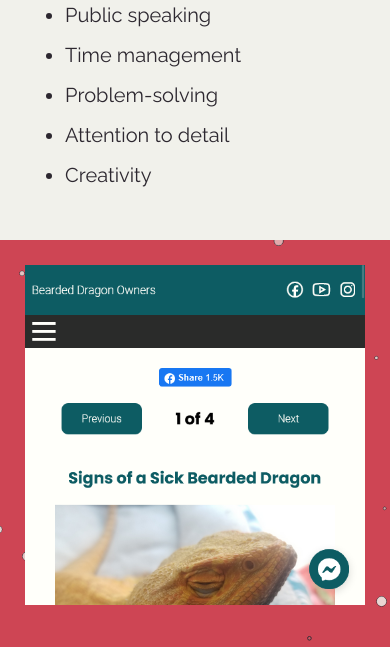
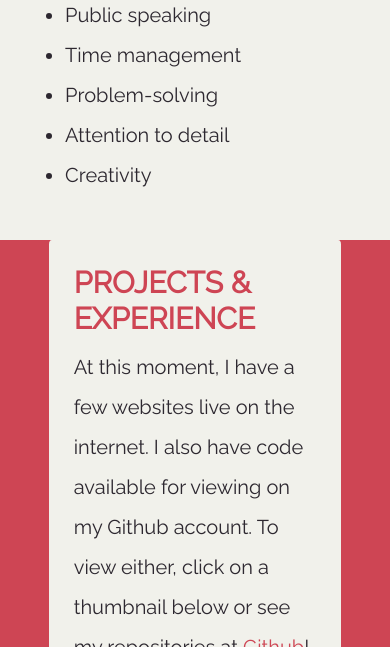
Before and after one commit to bpfefferle/bpfefferle.github.io, a PHP site: page / in a window 390 px wide; the page is wider, and only the part inside the window is pictured. Shown: the part 5853-6500 px from the top of that part. Run offline with PHP 8.4, Linux system fonts and the light colour scheme; some libraries are stand-ins or nearby versions.

Commit message:
added h2 element for projects
responsive behavior

```diff
--- a/css/main.css
+++ b/css/main.css
@@ -108,9 +108,23 @@ button {
   background: #CE4554;
   min-height: 100%;
   padding: 0px;
+  overflow: hidden;
 }
 .main-grid .projects {
   grid-area: projects;
+}
+.main-grid .projects .description {
+  background-color: #F1F1EB;
+  color: #CE4554;
+  position: relative;
+  top: 25px;
+  width: 75%;
+  margin: 0px auto;
+  border-radius: 1%;
+  text-align: center;
+}
+.main-grid .projects .description a {
+  color: #CE4554;
 }
 .main-grid .projects .grid-container {
   display: grid;
@@ -121,11 +135,13 @@ button {
   right: 0px;
   bottom: 0px;
   min-height: 100%;
+  margin-top: 325px;
 }
 .main-grid .projects .grid-container .item1, .main-grid .projects .grid-container .item2, .main-grid .projects .grid-container .item3, .main-grid .projects .grid-container .item4 {
   margin: 15px;
 }
 .main-grid .projects .grid-container .item1 a img, .main-grid .projects .grid-container .item2 a img, .main-grid .projects .grid-container .item3 a img, .main-grid .projects .grid-container .item4 a img {
+  border-radius: 1%;
   max-width: 100%;
   margin: 0px auto;
   cursor: pointer;
@@ -141,13 +157,10 @@ button {
 .main-grid .about h2, .main-grid .skills h2, .main-grid .contact h2 {
   color: #CE4554;
 }
-.main-grid .projects .header h2, .main-grid .projects a {
-  color: #CE4554;
-}
-.main-grid .about, .main-grid .skills, .main-grid .contact, .main-grid .projects, .main-grid .grid-container > * {
+.main-grid .about, .main-grid .skills, .main-grid .contact, .main-grid .projects, .main-grid .projects .description, .main-grid .grid-container > * {
   padding: 25px;
 }
-.main-grid .about p, .main-grid .skills p, .main-grid .contact p, .main-grid .projects p, .main-grid .grid-container > * p {
+.main-grid .about p, .main-grid .skills p, .main-grid .contact p, .main-grid .projects p, .main-grid .projects .description p, .main-grid .grid-container > * p {
   margin: 10px 0px;
 }
 
@@ -167,7 +180,7 @@ footer .footer-social-media .far, footer .footer-social-media .fab {
 /**************************
 	MEDIUM DEVICES
 **************************/
-@media only screen and (max-width: 970px) {
+@media only screen and (max-width: 1040px) {
   .main-grid {
     max-width: 100%;
     display: flex;
@@ -180,8 +193,13 @@ footer .footer-social-media .far, footer .footer-social-media .fab {
   }
   .main-grid #particles-js {
     background: #CE4554;
-    height: 2248px;
+    height: 2434px;
     padding: 0px;
+  }
+  .main-grid .projects .description {
+    position: static;
+    width: 100%;
+    text-align: left;
   }
   .main-grid .projects .grid-container {
     all: initial;
@@ -197,31 +215,52 @@ footer .footer-social-media .far, footer .footer-social-media .fab {
     margin: 0px auto;
   }
 }
+@media only screen and (max-width: 949px) {
+  .main-grid #particles-js {
+    background: #CE4554;
+    height: 2474px;
+    padding: 0px;
+  }
+}
+@media only screen and (max-width: 662px) {
+  .main-grid #particles-js {
+    background: #CE4554;
+    height: 2514px;
+    padding: 0px;
+  }
+}
 @media only screen and (max-width: 500px) {
   .main-grid #particles-js {
     background: #CE4554;
-    height: 2000px;
+    height: 2306px;
     padding: 0px;
   }
 }
 @media only screen and (max-width: 450px) {
   .main-grid #particles-js {
     background: #CE4554;
-    height: 1800px;
+    height: 2106px;
     padding: 0px;
   }
 }
 @media only screen and (max-width: 400px) {
   .main-grid #particles-js {
     background: #CE4554;
-    height: 1600px;
+    height: 1946px;
     padding: 0px;
   }
 }
-@media only screen and (max-width: 330px) {
+@media only screen and (max-width: 350px) {
   .main-grid #particles-js {
     background: #CE4554;
-    height: 1320px;
+    height: 1786px;
+    padding: 0px;
+  }
+}
+@media only screen and (max-width: 300px) {
+  .main-grid #particles-js {
+    background: #CE4554;
+    height: 1626px;
     padding: 0px;
   }
 }
@@ -238,4 +277,19 @@ footer .footer-social-media .far, footer .footer-social-media .fab {
     min-width: 100%;
     margin: 0px 0px 15px 0px;
   }
+}
+@media only screen and (max-width: 3840px) {
+  .main-grid .projects .description {
+    width: 75%;
+  }
+}
+@media only screen and (max-width: 2560px) {
+  .main-grid .projects .description {
+    width: 50%;
+  }
+}
+@media only screen and (max-width: 1920px) {
+  .main-grid .projects .description {
+    width: 75%;
+  }
 }/*# sourceMappingURL=main.css.map */
--- a/css/main.scss
+++ b/css/main.scss
@@ -126,9 +126,22 @@ button
 		background: $brand;
 		min-height: 100%;
 		padding: 0px;
+		overflow: hidden;
 	}
 	.projects
 	{
+		.description
+		{
+			background-color: $light;
+			color: $brand;
+			position: relative;
+			top: 25px;
+			width: 75%;
+			margin: 0px auto;
+			border-radius: 1%;
+			text-align: center;
+			a{color: $brand;}
+		}
 		grid-area: projects;
 		.grid-container
 		{
@@ -140,6 +153,7 @@ button
 			right: 0px;
 			bottom: 0px;
 			min-height: 100%;
+			margin-top: 325px;
 		}
 		.grid-container
 		{
@@ -148,6 +162,7 @@ button
 				margin: 15px;
 				a img
 				{
+					border-radius: 1%;
 					max-width: 100%;
 					margin: 0px auto;
 					cursor: pointer;
@@ -172,13 +187,7 @@ button
 			color: $brand;
 		}
 	}
-	.projects{
-		.header h2, a
-		{
-			color: $brand;
-		}
-	}
-	.about, .skills, .contact, .projects, .grid-container > *
+	.about, .skills, .contact, .projects, .projects .description, .grid-container > *
 	{
 		padding: 25px;
 		p
@@ -207,7 +216,7 @@ footer
 /**************************
 	MEDIUM DEVICES
 **************************/
-@media only screen and (max-width: 970px)
+@media only screen and (max-width: 1040px)
 {
 	.main-grid
 	{
@@ -229,11 +238,17 @@ footer
 		#particles-js
 		{
 			background: $brand;
-			height: 2248px;
+			height: 2434px;
 			padding: 0px;
 		}
 		.projects
 		{
+			.description
+			{
+				position: static;
+				width: 100%;
+				text-align: left;
+			}
 			.grid-container
 			{
 				all: initial;
@@ -253,14 +268,38 @@ footer
 	}
 }
 
-// Adjust height on canvas element for responsiveness.
+// Adjust height of canvas element so that project thumbnails fit.
+@media only screen and (max-width: 949px)
+{
+	.main-grid
+	{
+		#particles-js
+		{
+			background: $brand;
+			height: 2474px;
+			padding: 0px;
+		}
+	}
+}
+@media only screen and (max-width: 662px)
+{
+	.main-grid
+	{
+		#particles-js
+		{
+			background: $brand;
+			height: 2514px;
+			padding: 0px;
+		}
+	}
+}
 @media only screen and (max-width: 500px)
 {
 	.main-grid
 	{
 		#particles-js{
 			background: $brand;
-			height: 2000px;
+			height: 2306px;
 			padding: 0px;
 		}
 	}
@@ -271,7 +310,7 @@ footer
 	{
 		#particles-js{
 			background: $brand;
-			height: 1800px;
+			height: 2106px;
 			padding: 0px;
 		}
 	}
@@ -282,18 +321,29 @@ footer
 	{
 		#particles-js{
 			background: $brand;
-			height: 1600px;
+			height: 1946px;
 			padding: 0px;
 		}
 	}
 }
-@media only screen and (max-width: 330px)
+@media only screen and (max-width: 350px)
 {
 	.main-grid
 	{
 		#particles-js{
 			background: $brand;
-			height: 1320px;
+			height: 1786px;
+			padding: 0px;
+		}
+	}
+}
+@media only screen and (max-width: 300px)
+{
+	.main-grid
+	{
+		#particles-js{
+			background: $brand;
+			height: 1626px;
 			padding: 0px;
 		}
 	}
@@ -302,20 +352,29 @@ footer
 /**************************
 	SMALLER DEVICES
 **************************/
-@media only screen and (max-width: 325px) {
-	.top-header{
-		.top-header-social-media{
-			.far, .fab{
+@media only screen and (max-width: 325px)
+{
+	.top-header
+	{
+		.top-header-social-media
+		{
+			.far, .fab
+			{
 				font-size: 1.5rem;
 			}
 		}
 	}
 }
-@media only screen and (max-width: 400px) {
-	.main-grid {
-		.about {
-			header {
-				img {
+@media only screen and (max-width: 400px)
+{
+	.main-grid
+	{
+		.about
+		{
+			header
+			{
+				img
+				{
 					min-width: 100%;
 					margin: 0px 0px 15px 0px;
 				}
@@ -323,3 +382,44 @@ footer
 		}
 	}
 }
+
+// Adjust projects & experience description class width.
+@media only screen and (max-width: 3840px)
+{
+	.main-grid
+	{
+		.projects
+		{
+			.description
+			{
+				width: 75%;
+			}
+		}
+	}
+}
+@media only screen and (max-width: 2560px)
+{
+	.main-grid
+	{
+		.projects
+		{
+			.description
+			{
+				width: 50%;
+			}
+		}
+	}
+}
+@media only screen and (max-width: 1920px)
+{
+	.main-grid
+	{
+		.projects
+		{
+			.description
+			{
+				width: 75%;
+			}
+		}
+	}
+}
--- a/index.html
+++ b/index.html
@@ -60,8 +60,9 @@
                     </p>
                 </header>
             </div>
-            <!-- MY SKILLS -->
+            <!-- SKILLS -->
             <div class="skills">
+                <!-- TECH SKILLS -->
                 <h2>Technological Skills</h2>
                     <p>I am very comfortable with front-end technologies. In fact, I excel at
                         writing code to develop attractive and responsive user interfaces that
@@ -101,6 +102,7 @@
                         <li><img alt="Linux" src="https://cdn.jsdelivr.net/gh/devicons/devicon/icons/linux/linux-original.svg" /></li>
                         <li><img alt="VS Code" src="https://cdn.jsdelivr.net/gh/devicons/devicon/icons/vscode/vscode-original-wordmark.svg" /></li>
                     </ul>
+                <!-- SOFT SKILLS -->
                 <h2>Soft Skills</h2>
                 <p>I work great with people and I enjoy leadership roles! Truthfully, I find it satisfying to
                     plan out a project and keep track of tasks to be completed before their due dates.
@@ -118,6 +120,13 @@
             </div>
             <!-- PARTICLE JS CONTAINER -->
             <div id="particles-js" class="projects">
+                <!-- PROJECTS -->
+                <div class="description">
+                    <h2>Projects & Experience</h2>
+                    <p>At this moment, I have a few websites live on the internet. I also have code available for viewing on my Github account.
+                    To view either, click on a thumbnail below or see my repositories at <a href="https://github.com/bpfefferle" target="_blank">Github</a>!
+                    </p>
+                </div>
                 <!-- PROJECT SHOWCASE CONTAINER -->
                 <div class="grid-container">
                     <div class="item1">
```
Also changed, not shown: 1 other file.
